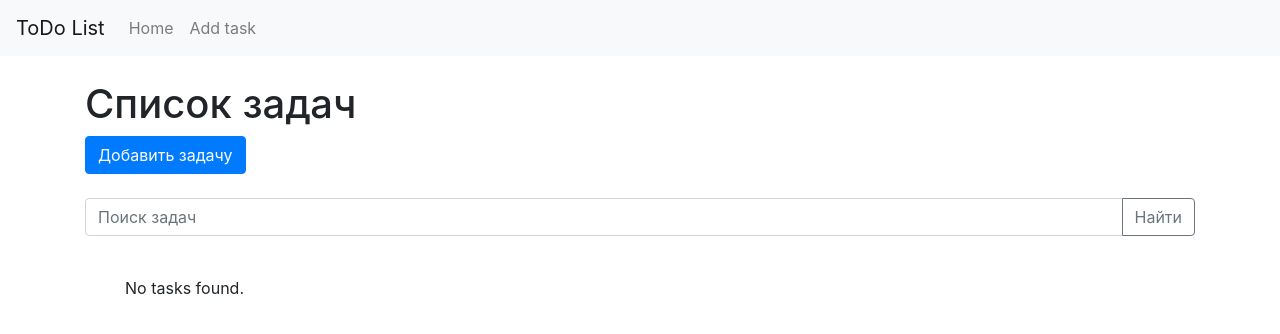
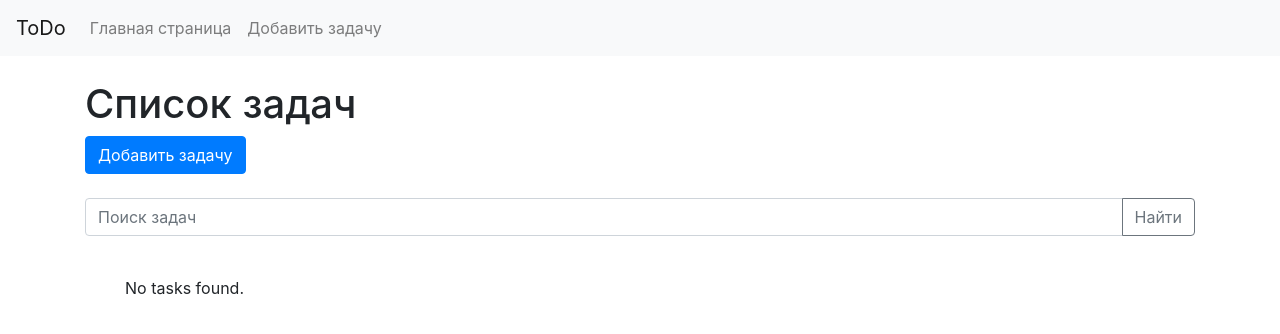
Before and after one commit to inkstatim/ToDo, a Django app: template ToDo_list/todo/templates/todo/task_list.html in a window 1280 px wide. Shown: the top 334 px of the page. Run offline with Django 3.2, Linux system fonts and the light colour scheme; the template is opened without the code that fills it, so the values that code supplies are empty; some libraries are stand-ins or nearby versions.

Commit message:
en-to-ru

```diff
--- a/ToDo_list/todo/templates/todo/base.html
+++ b/ToDo_list/todo/templates/todo/base.html
@@ -13,17 +13,17 @@
 </head>
 <body>
     <nav class="navbar navbar-expand-lg navbar-light bg-light">
-        <a class="navbar-brand" href="#">ToDo List</a>
+        <a class="navbar-brand" href="#">ToDo</a>
         <button class="navbar-toggler" type="button" data-toggle="collapse" data-target="#navbarNav" aria-controls="navbarNav" aria-expanded="false" aria-label="Toggle navigation">
             <span class="navbar-toggler-icon"></span>
         </button>
         <div class="collapse navbar-collapse" id="navbarNav">
             <ul class="navbar-nav">
                 <li class="nav-item">
-                    <a class="nav-link {% if request.resolver_match.url_name == 'task_list' %}active{% endif %}" href="{% url 'todo:task_list' %}">Home</a>
+                    <a class="nav-link {% if request.resolver_match.url_name == 'task_list' %}active{% endif %}" href="{% url 'todo:task_list' %}">Главная страница</a>
                 </li>
                 <li class="nav-item">
-                    <a class="nav-link" href="{% url 'todo:task_create' %}">Add task</a>
+                    <a class="nav-link" href="{% url 'todo:task_create' %}">Добавить задачу</a>
                 </li>
             </ul>
         </div>
--- a/ToDo_list/todo/templates/todo/task_form.html
+++ b/ToDo_list/todo/templates/todo/task_form.html
@@ -1,10 +1,10 @@
 {% extends 'todo/base.html' %}
 
  {% block content %}
-    <h1>New Task</h1>
+    <h1>Новая задача</h1>
      <form method="post">
      {% csrf_token %}
      {{ form.as_p }}
-     <button type="submit">Create</button>
+     <button type="submit">Создать</button>
      </form>
  {% endblock %}
```
